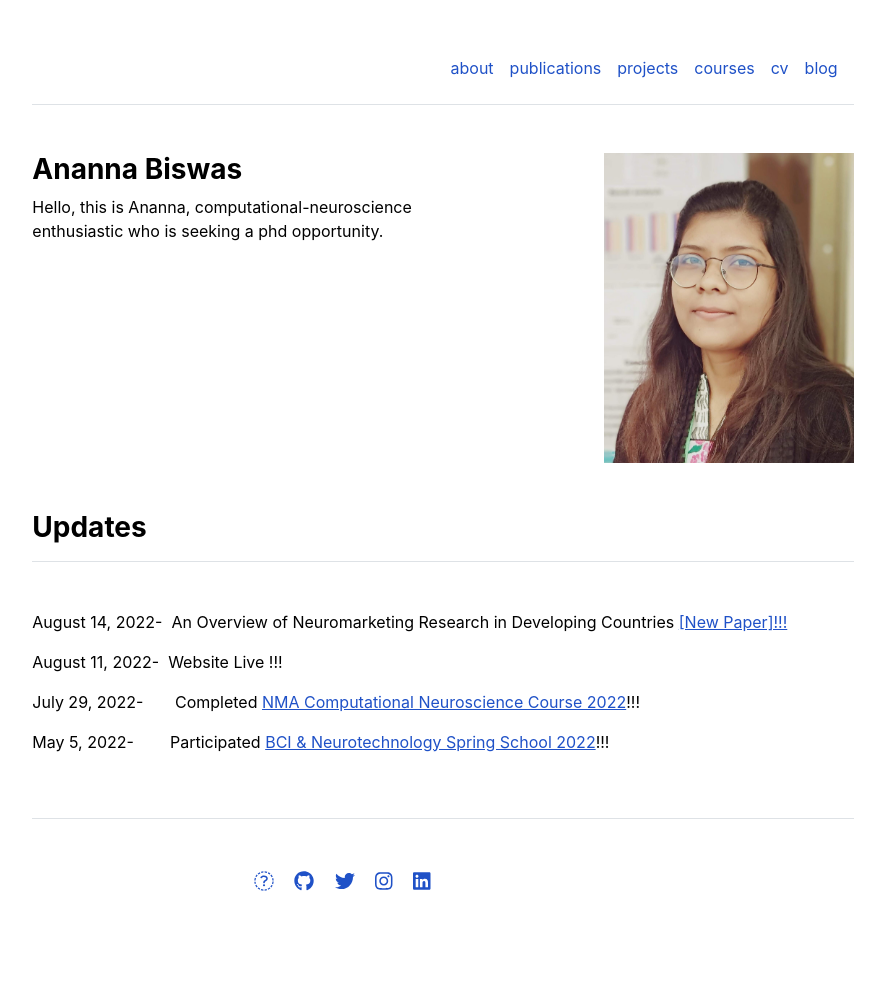
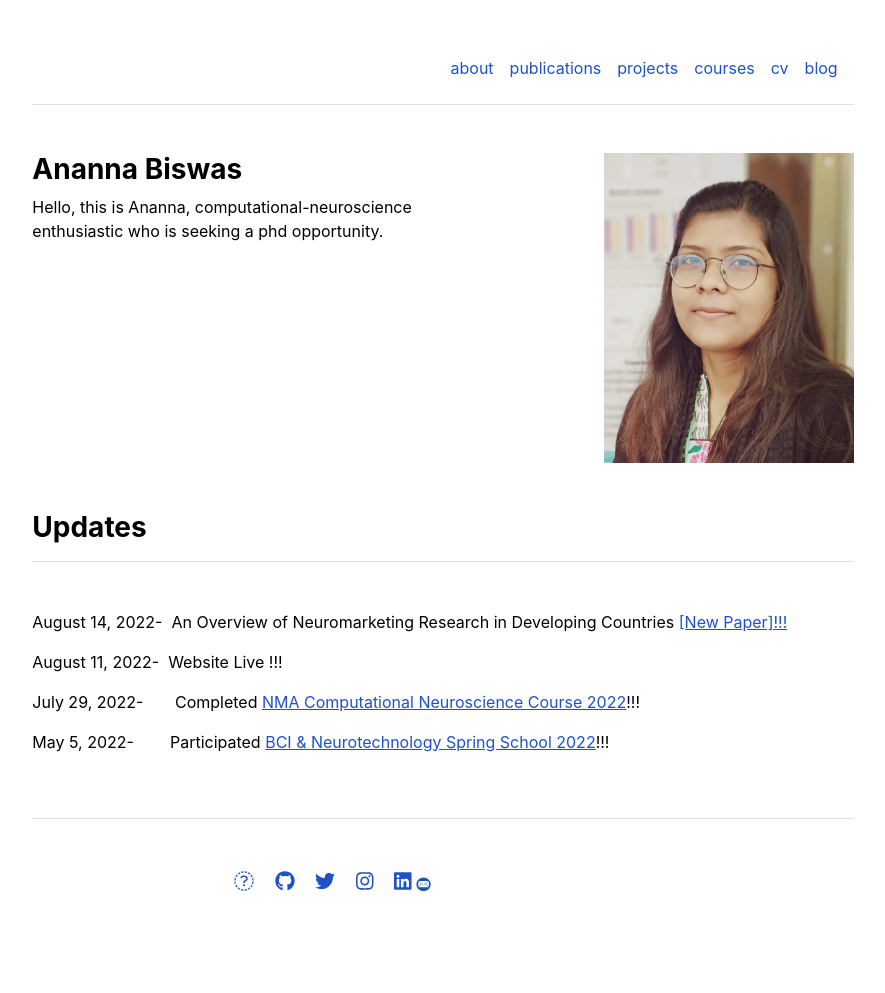
Before and after one commit to Anannabiswas/anannabiswas.github.io, a Jekyll site: the page built from index.md, in a window 1280 px wide. Shown: the whole page, without its empty margins (197-1082 px from the left). Built offline with Jekyll 4.4.1, drawn with Linux system fonts in a browser that asks for light colours.

Commit message:
Update footer.html

```diff
--- a/_includes/footer.html
+++ b/_includes/footer.html
@@ -4,6 +4,7 @@
       {% for item in site.data.settings.social %}
         <a href="{{ item.link }}" class="ms-3 fs-5"><i class="fab fa-{{ item.icon }}"></i></a>
       {% endfor %}
+      <a href="mailto:ananna314.bd@gmail.com"><img src="/assets/img/email.png" alt="email" style="width: 15px; height: 15px;"></a>
     </div>
   </div>
 </footer>
```
